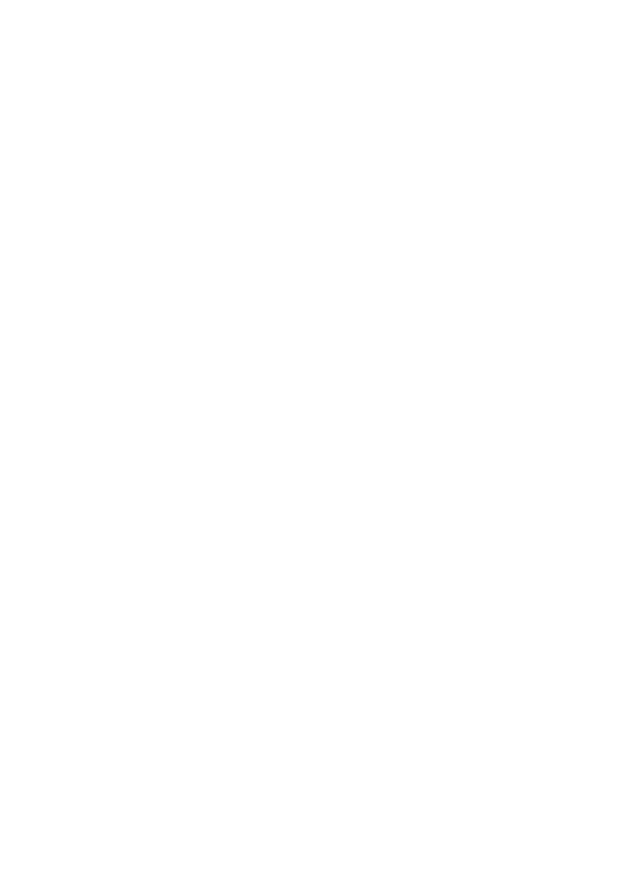
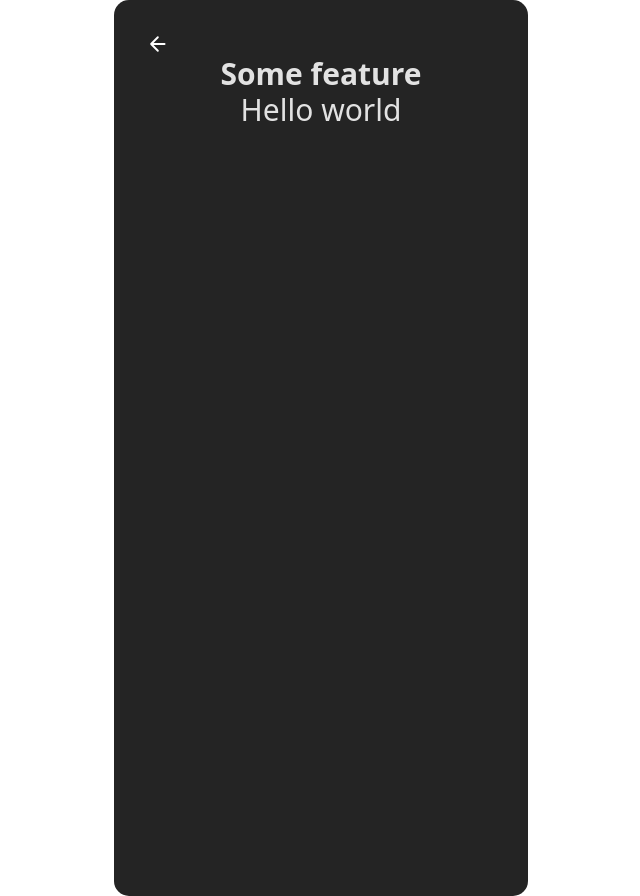
Before and after one commit to lotarv/nestrum, a Vue app in the folder app/: page /calendar in a window 1280 px wide. Before the commit this address had no page. Shown: the whole page, without its empty margins (319-959 px from the left). Before the commit the page ends 800 px from the top, so only its background shows below. Built offline with nearby package versions, Linux system fonts and the light colour scheme; the HTML template or start-up script is replaced by a standard one.

Commit message:
feat(new feature): add new feature

```diff
--- a/app/src/features/mainView/MainView.vue
+++ b/app/src/features/mainView/MainView.vue
@@ -14,7 +14,7 @@
                 <img src="./assets/timer.png" alt="">
                 <p>Timer</p>
             </div>
-            <div class="feature">
+            <div class="feature" @click="router.push('/calendar')">
                 <img src="./assets/calendar.png" alt="">
                 <p>Calendar</p>
             </div>
--- /dev/null
+++ b/app/src/features/someNewFeature/NewFeature.vue
@@ -0,0 +1,14 @@
+<script setup lang="ts">
+import featureHeader from '@/shared/components/featureHeader/featureHeader.vue';
+</script>
+
+<template>
+<main>
+  <feature-header feat-name="Some feature"></feature-header>
+  <h1>Hello world</h1>
+</main>
+</template>
+
+<style scoped>
+
+</style>
--- a/app/src/router/index.ts
+++ b/app/src/router/index.ts
@@ -15,6 +15,11 @@
         path:"/timer",
         name:"timer",
         component: () => import('@/features/timer/Timer.vue')
+    },
+    {
+        path:"/calendar",
+        name:"calendar",
+        component: () => import('@/features/someNewFeature/NewFeature.vue')
     }
 ]
 
```
